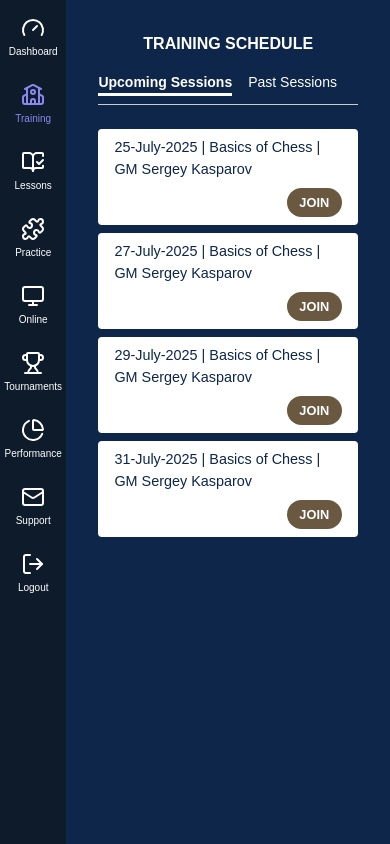
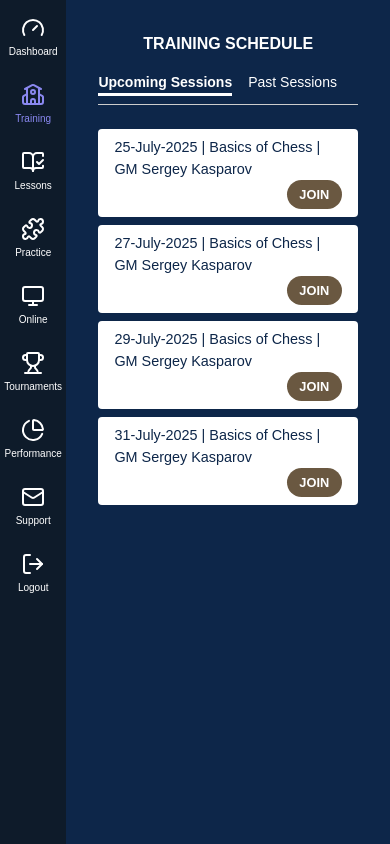
Before and after one commit to ComplianceFrontiers/ChessChamps2.0, a Next.js app: page /training in a window 390 px wide. Built offline with nearby package versions, Linux system fonts and the light colour scheme.

Commit message:
base setup

```diff
--- a/app/training/Training.module.scss
+++ b/app/training/Training.module.scss
@@ -53,7 +53,6 @@
     @media (max-width: 768px) {
       flex-direction: column;
       align-items: flex-start;
-      gap: 0.5rem; // reduced
     }
   }
 
```
